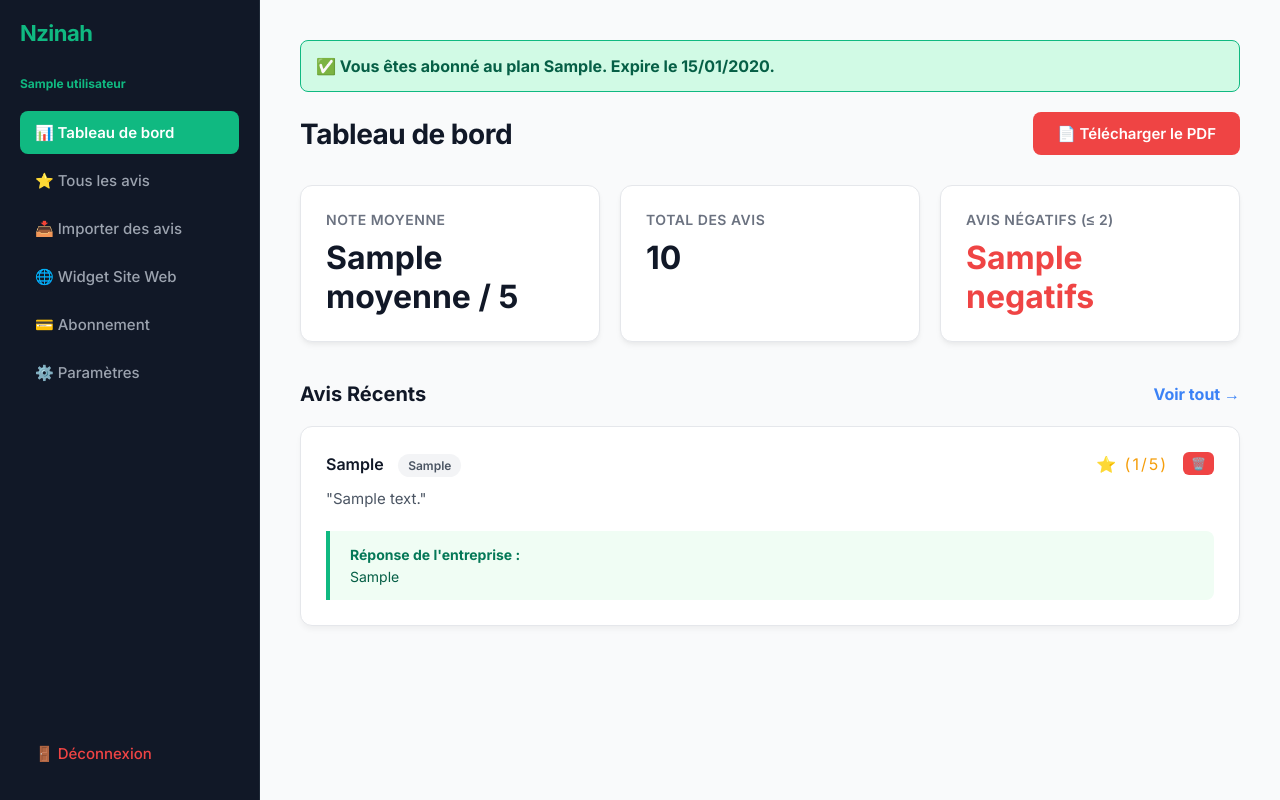
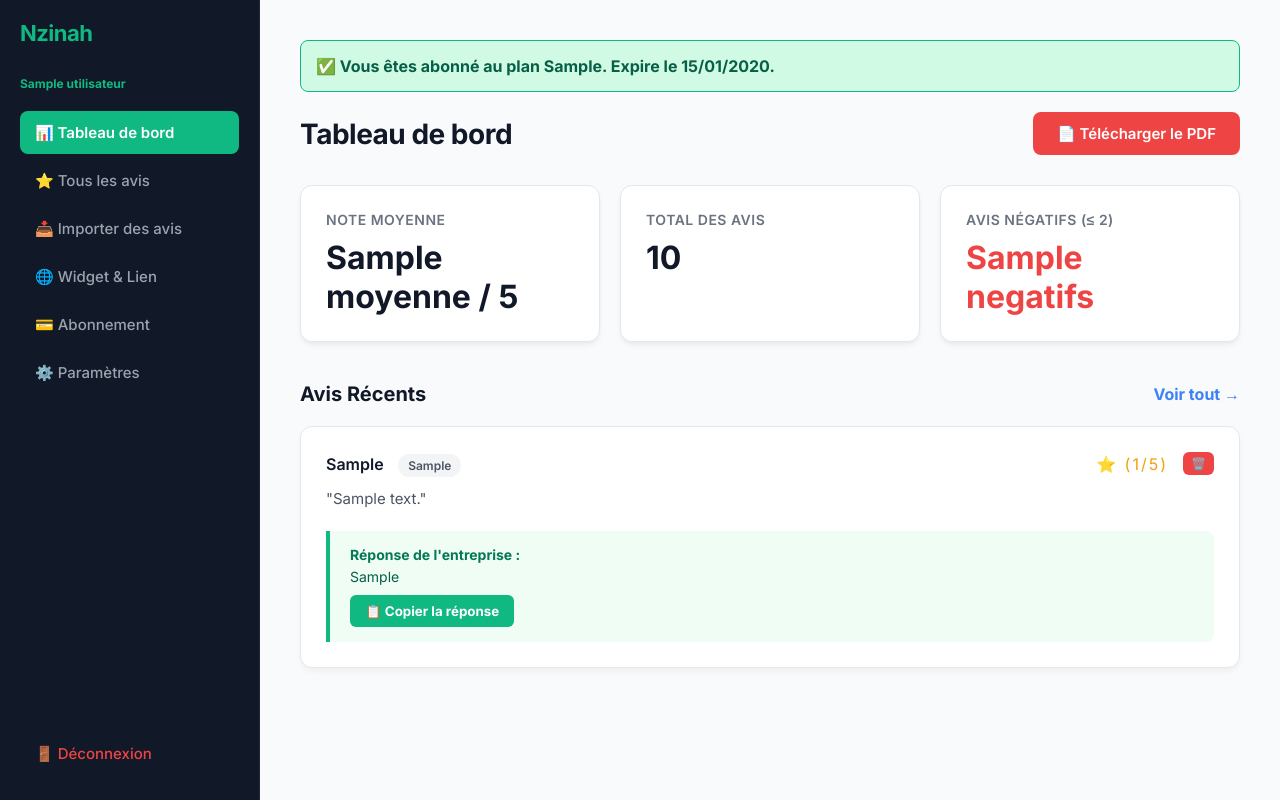
Before and after one commit to kenfack30/Nzinah, a Flask app: template templates/index.html in a window 1280 px wide. Run offline with Flask 3, Linux system fonts and the light colour scheme; a user stored in the database is signed in; tables that the repository leaves empty hold one stand-in row (values such as "Sample post"); the template is opened without the code that fills it: values that come from a table or form of the project are taken from there, most other values are stand-ins (such as "Sample title", 1, 10 or a date in 2020); some libraries are stand-ins or nearby versions.

Commit message:
Update index.html

```diff
--- a/templates/index.html
+++ b/templates/index.html
@@ -9,11 +9,10 @@
     <div class="sidebar">
         <h2>Nzinah</h2>
         <div style="font-size: 12px; color: #10b981; margin-bottom: 20px; font-weight: bold;">{{ current_user.nom_entreprise }}</div>
-
         <a href="{{ url_for('accueil') }}" class="active">📊 Tableau de bord</a>
         <a href="{{ url_for('tous_les_avis') }}">⭐ Tous les avis</a>
         <a href="{{ url_for('importer') }}">📥 Importer des avis</a>
-        <a href="{{ url_for('widget') }}">🌐 Widget Site Web</a>
+        <a href="{{ url_for('widget') }}">🌐 Widget & Lien</a>
         <a href="{{ url_for('abonnement') }}">💳 Abonnement</a>
         <a href="{{ url_for('parametres') }}">⚙️ Paramètres</a>
         <a href="{{ url_for('logout') }}" style="margin-top: auto; color: #ef4444;">🚪 Déconnexion</a>
@@ -89,7 +88,13 @@
             <p class="review-text">"{{ avis.texte }}"</p>
 
             {% if avis.reponse %}
-            <div class="review-reply"><strong>Réponse de l'entreprise :</strong> {{ avis.reponse }}</div>
+            <div class="review-reply" style="position: relative;">
+                <strong>Réponse de l'entreprise :</strong>
+                <p id="reponse-{{ avis.id }}" style="margin-top: 5px;">{{ avis.reponse }}</p>
+                <button onclick="copierTexte('reponse-{{ avis.id }}')" style="margin-top: 10px; background-color: #10b981; color: white; border: none; padding: 8px 15px; border-radius: 6px; cursor: pointer; font-weight: bold;">
+                    📋 Copier la réponse
+                </button>
+            </div>
             {% else %}
             <form method="POST" class="reply-form" style="display: flex; gap: 10px; align-items: center;">
                 <input type="hidden" name="avis_id" value="{{ avis.id }}">
@@ -104,5 +109,16 @@
         <p style="color: #6b7280; text-align: center; margin-top: 50px;">Aucun avis pour le moment. Allez dans "Importer des avis".</p>
         {% endfor %}
     </div>
+
+    <script>
+        function copierTexte(idElement) {
+            var texte = document.getElementById(idElement).innerText;
+            navigator.clipboard.writeText(texte).then(function() {
+                alert("✅ Réponse copiée ! Vous pouvez maintenant la coller sur Google Maps.");
+            }, function(err) {
+                alert("❌ Erreur lors de la copie.");
+            });
+        }
+    </script>
 </body>
 </html>
```
